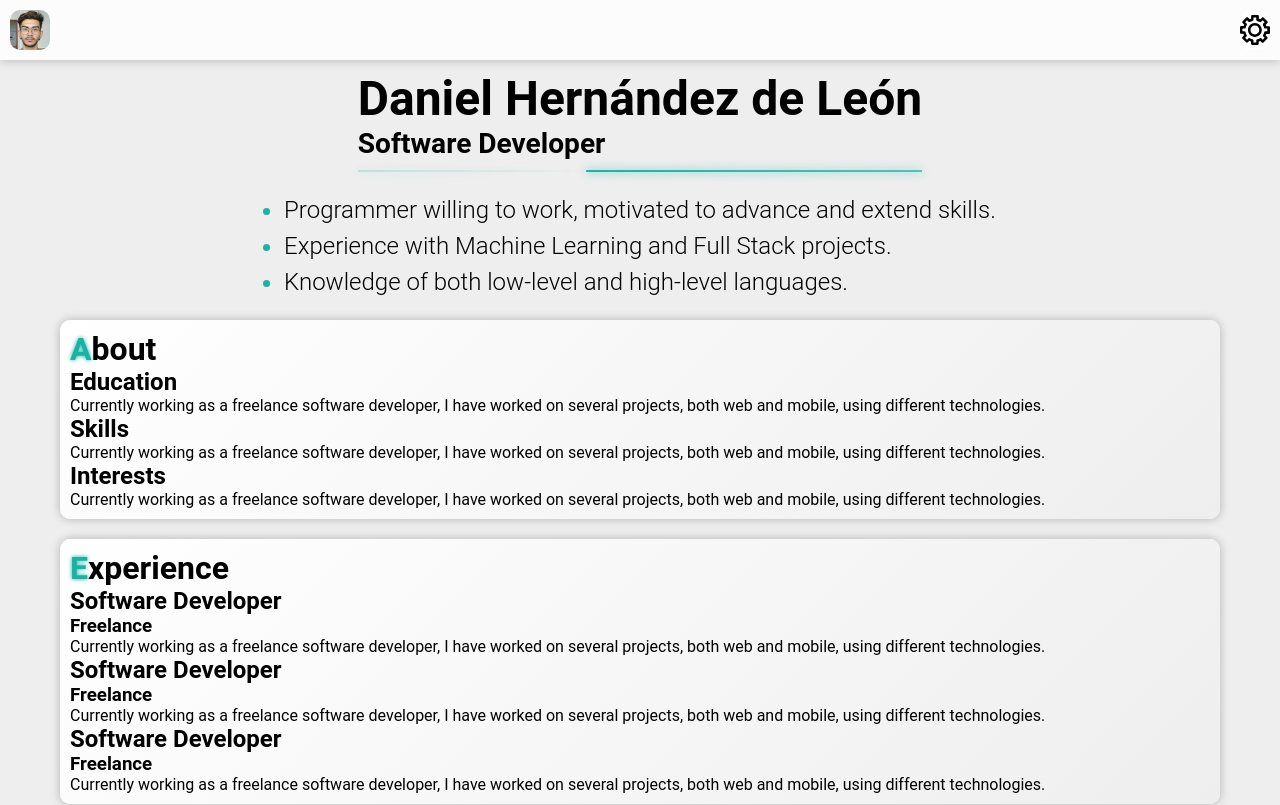
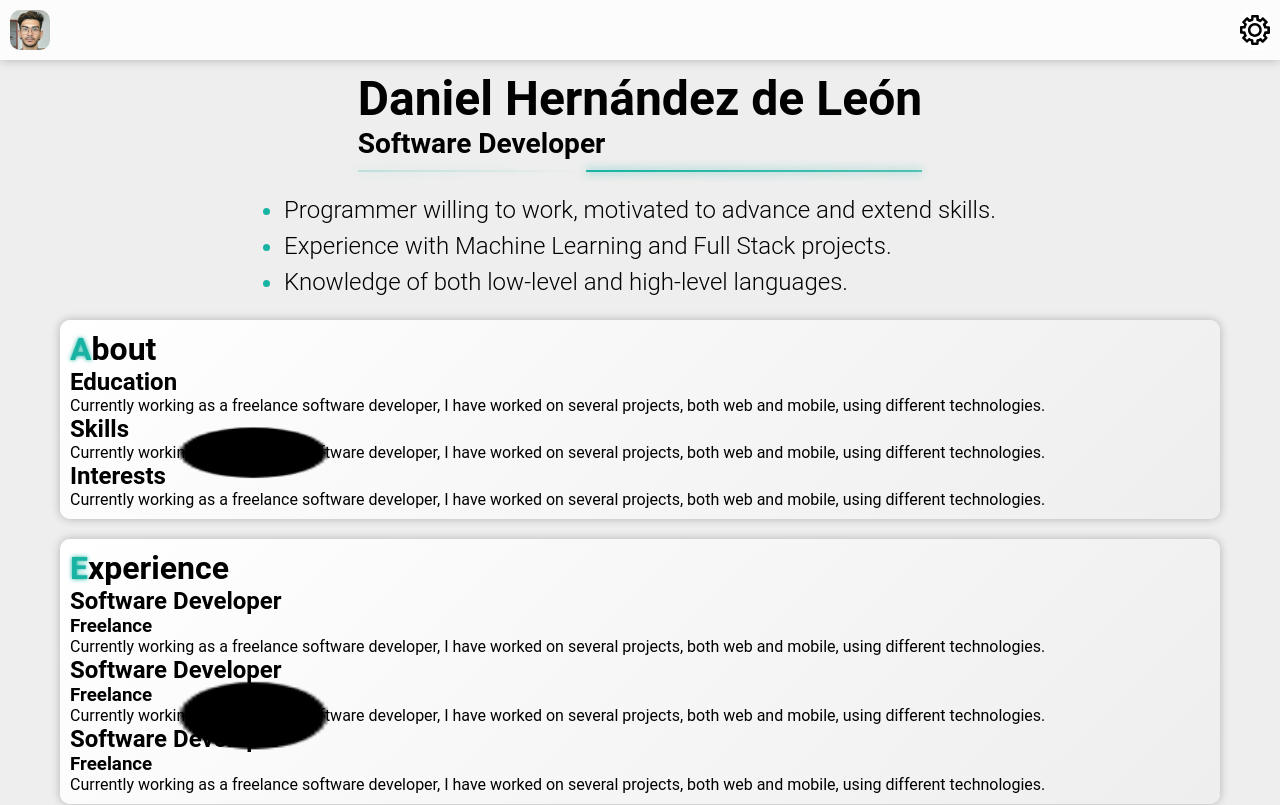
Before and after one commit to danielhrdez/portfolio, a React (Create React App) app: page / in a window 1280 px wide. Shown: the top 805 px of the page. Built offline with nearby package versions, Linux system fonts and the light colour scheme.

Commit message:
trying something with canvas

```diff
--- a/package.json
+++ b/package.json
@@ -1,6 +1,6 @@
 {
   "name": "portfolio",
-  "version": "0.4.3",
+  "version": "0.4.4",
   "private": true,
   "description": "Daniel Hernández's personal portfolio with experiences and projects.",
   "repository": {
--- a/src/components/Block.tsx
+++ b/src/components/Block.tsx
@@ -1,5 +1,6 @@
 import React from 'react';
 import './scss/Block.scss';
+import Canvas from './Canvas';
 
 interface BlockProps {
   id: string;
@@ -7,24 +8,17 @@ interface BlockProps {
 }
 
 function Block(props: BlockProps): JSX.Element {
-  // React.useEffect(() => {
-  //   const block = document.getElementById(props.id);
-  //   if (block !== null) {
-  //     block.addEventListener("visibilitychange", () => {
-  //       if (block !== null) {
-  //         if (block.style.visibility === "hidden") {
-  //           block.style.visibility = "visible";
-  //         } else {
-  //           block.style.visibility = "hidden";
-  //         }
-  //       }
-  //     });
-  //   }
-  // }, [props.id]);
-
+  const draw = (ctx: CanvasRenderingContext2D, frameCount: number): void => {
+    ctx.clearRect(0, 0, ctx.canvas.width, ctx.canvas.height);
+    ctx.fillStyle = '#000000';
+    ctx.beginPath();
+    ctx.arc(50, 100, 20 * Math.sin(frameCount * 0.05) ** 2, 0, 2 * Math.PI);
+    ctx.fill();
+  };
   return (
     <div id={props.id} className="block">
       {props.children}
+      <Canvas draw={draw} className="block__canvas"/>
     </div>
   );
 }
--- a/src/components/Canvas.tsx
+++ b/src/components/Canvas.tsx
@@ -2,41 +2,13 @@ import React from 'react';
 import useCanvas from '../utils/useCanvas';
 
 interface CanvasProps extends React.HTMLAttributes<HTMLCanvasElement> {
-  draw: (ctx: CanvasRenderingContext2D, frameCount: number) => void,
-  options?: CanvasOptions,
+  draw: (ctx: CanvasRenderingContext2D, frameCount: number) => void;
 }
 
-type CanvasOptions = {
-  context?: '2d' | 'webgl' | 'bitmaprenderer',
-  width?: number,
-  height?: number,
-  className?: string,
+function Canvas(props: CanvasProps): JSX.Element {
+  const { draw, ...rest } = props;
+  const canvasRef = useCanvas(draw);
+  return <canvas ref={canvasRef} {...rest}/>;
 }
 
-const Canvas = (props: CanvasProps) => {
-  const useCanvas = (draw: CanvasRenderingContext2D, options={}) => {
-    const canvasRef = useRef(null);
-    useEffect(() => {
-      const canvas = canvasRef.current
-      const context = canvas.getContext(options.context || '2d')
-      let frameCount = 0
-      let animationFrameId
-      const render = () => {
-        frameCount++
-        draw(context, frameCount)
-        animationFrameId = window.requestAnimationFrame(render)
-      }
-      render()
-      return () => {
-        window.cancelAnimationFrame(animationFrameId)
-      }
-    }, [draw]);
-    return canvasRef;
-  }
-  const { draw, options, ...rest } = props
-  const { context, ...moreConfig } = options
-  const canvasRef = useCanvas(draw, {context})
-  return <canvas ref={canvasRef} {...rest}/>
-}
-
-export default Canvas;
+export default Canvas
--- a/src/components/scss/Block.scss
+++ b/src/components/scss/Block.scss
@@ -9,7 +9,7 @@
     rgb(var(--color-primary)),
     rgb(var(--color-background)),
   );
-  // display: none;
+  position: relative;
 
   * {
     background: none;
@@ -19,4 +19,12 @@
     color: rgb(var(--color-active));
     text-shadow: 0 0 4px rgb(var(--color-active));
   }
+
+  .block__canvas {
+    position: absolute;
+    top: 0;
+    left: 0;
+    width: 100%;
+    height: 100%;
+  }
 }
--- /dev/null
+++ b/src/utils/useCanvas.ts
@@ -0,0 +1,29 @@
+import { useRef, useEffect } from 'react'
+
+type Draw = (context: CanvasRenderingContext2D, frameCount: number) => void;
+
+function useCanvas(draw: Draw): React.MutableRefObject<HTMLCanvasElement | null> {
+  const canvasRef = useRef<HTMLCanvasElement | null>(null);
+
+  useEffect(() => {
+    const canvas = canvasRef.current;
+    const context = canvas?.getContext('2d') as CanvasRenderingContext2D;
+    let frameCount = 0;
+    let animationFrameId: number;
+
+    const render = (): void => {
+      frameCount++;
+      draw(context, frameCount);
+      animationFrameId = window.requestAnimationFrame(render);
+    }
+    render();
+
+    return () => {
+      window.cancelAnimationFrame(animationFrameId)
+    }
+  }, [draw]);
+
+  return canvasRef;
+}
+
+export default useCanvas;
```
Also changed, not shown: 1 other file (tests, documents, lock files or other folders).
